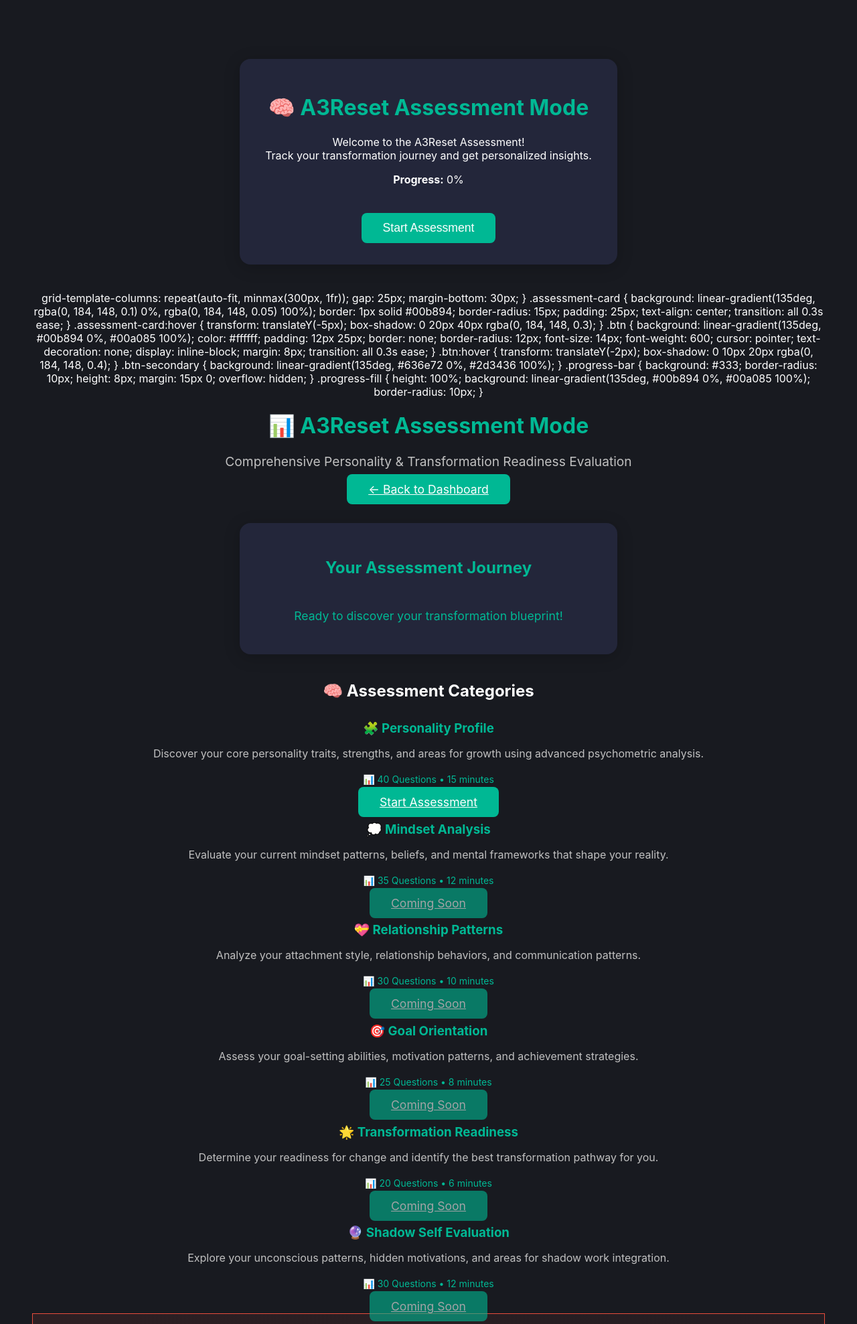
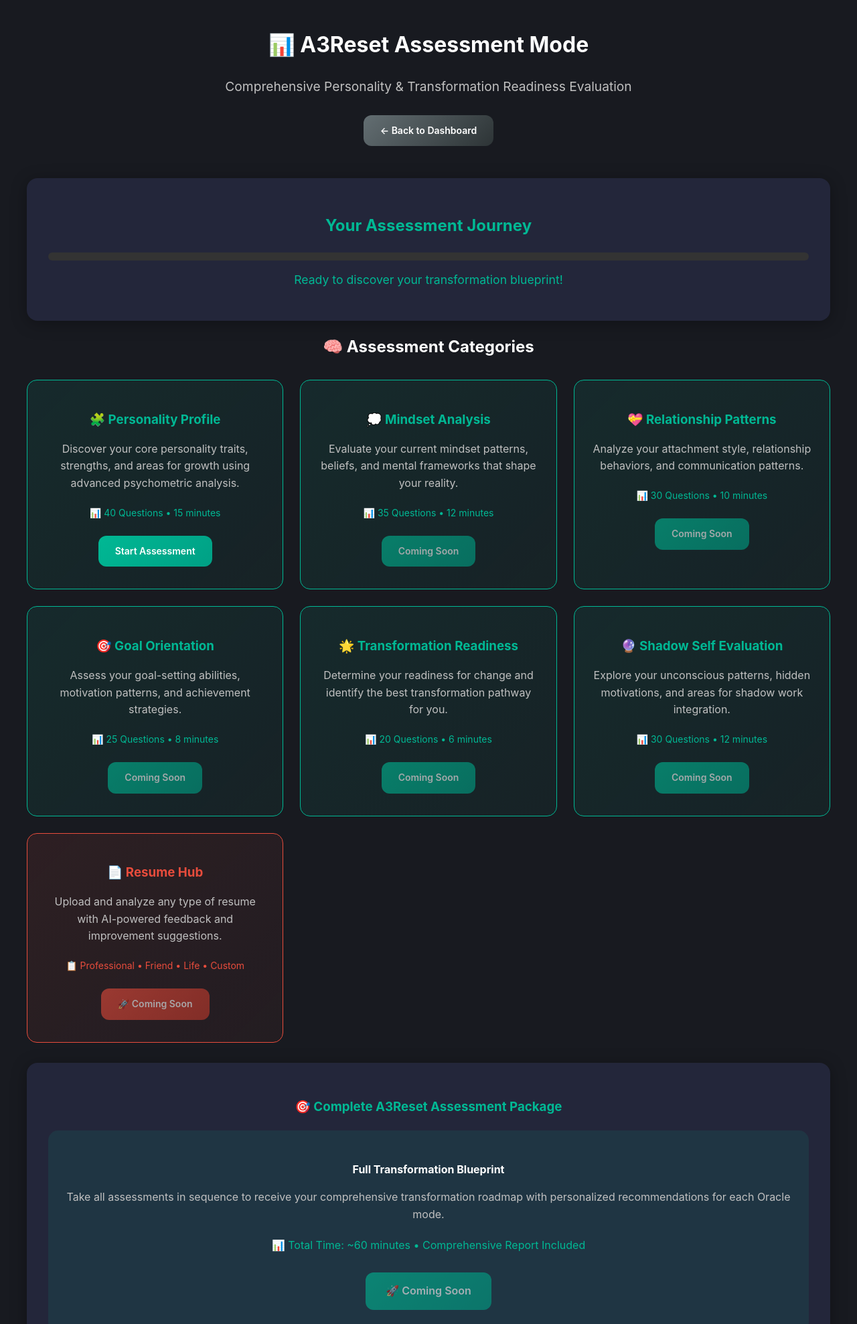
Before and after one commit to a3resetteam/fluffy-space-zebra, a Flask app: page /assessment in a window 1280 px wide. Shown: the top 1977 px of the page at 67% size. Run offline with Flask 3, Linux system fonts and the light colour scheme.

Commit message:
Fix assessment template HTML structure - remove malformed content after closing tag

```diff
--- a/templates/assessment.html
+++ b/templates/assessment.html
@@ -4,22 +4,32 @@
     <meta charset="UTF-8">
     <title>A3Reset Assessment Mode</title>
     <style>
-        body { font-family: 'Inter', sans-serif; background: #181a20; color: #fff; text-align: center; padding: 40px; }
-        .card { background: #23263a; border-radius: 16px; padding: 32px; max-width: 500px; margin: 40px auto; box-shadow: 0 4px 24px #0003; }
-        h1 { color: #00b894; }
-        .btn { background: #00b894; color: #fff; border: none; border-radius: 8px; padding: 12px 32px; font-size: 1.1rem; cursor: pointer; margin-top: 24px; }
-        .btn:hover { background: #009e7a; }
-    </style>
-</head>
-<body>
-    <div class="card">
-        <h1>🧠 A3Reset Assessment Mode</h1>
-        <p>Welcome to the A3Reset Assessment!<br>Track your transformation journey and get personalized insights.</p>
-        <p><b>Progress:</b> {{ progress.completion_percentage if progress else 0 }}%</p>
-        <button class="btn" onclick="alert('Assessment coming soon!')">Start Assessment</button>
-    </div>
-</body>
-</html>
+        body {
+            font-family: 'Inter', sans-serif;
+            background: #181a20;
+            color: #fff;
+            margin: 0;
+            padding: 20px;
+            line-height: 1.6;
+        }
+        .container {
+            max-width: 1200px;
+            margin: 0 auto;
+            padding: 0 20px;
+        }
+        .header {
+            text-align: center;
+            margin-bottom: 40px;
+        }
+        .card {
+            background: #23263a;
+            border-radius: 16px;
+            padding: 32px;
+            margin: 20px 0;
+            box-shadow: 0 4px 24px rgba(0, 0, 0, 0.3);
+        }
+        .assessment-grid {
+            display: grid;
             grid-template-columns: repeat(auto-fit, minmax(300px, 1fr));
             gap: 25px;
             margin-bottom: 30px;
@@ -95,7 +105,7 @@
                 <h3 style="color: #00b894; margin-bottom: 15px;">🧩 Personality Profile</h3>
                 <p style="color: #c0c0c0; margin-bottom: 20px;">Discover your core personality traits, strengths, and areas for growth using advanced psychometric analysis.</p>
                 <div style="color: #00b894; font-size: 14px; margin-bottom: 15px;">📊 40 Questions • 15 minutes</div>
-                <a href="{{ url_for('personality_profile') }}" class="btn">Start Assessment</a>
+                <a href="#" class="btn" onclick="alert('Personality Profile coming soon!')">Start Assessment</a>
             </div>
 
             <div class="assessment-card">
```
